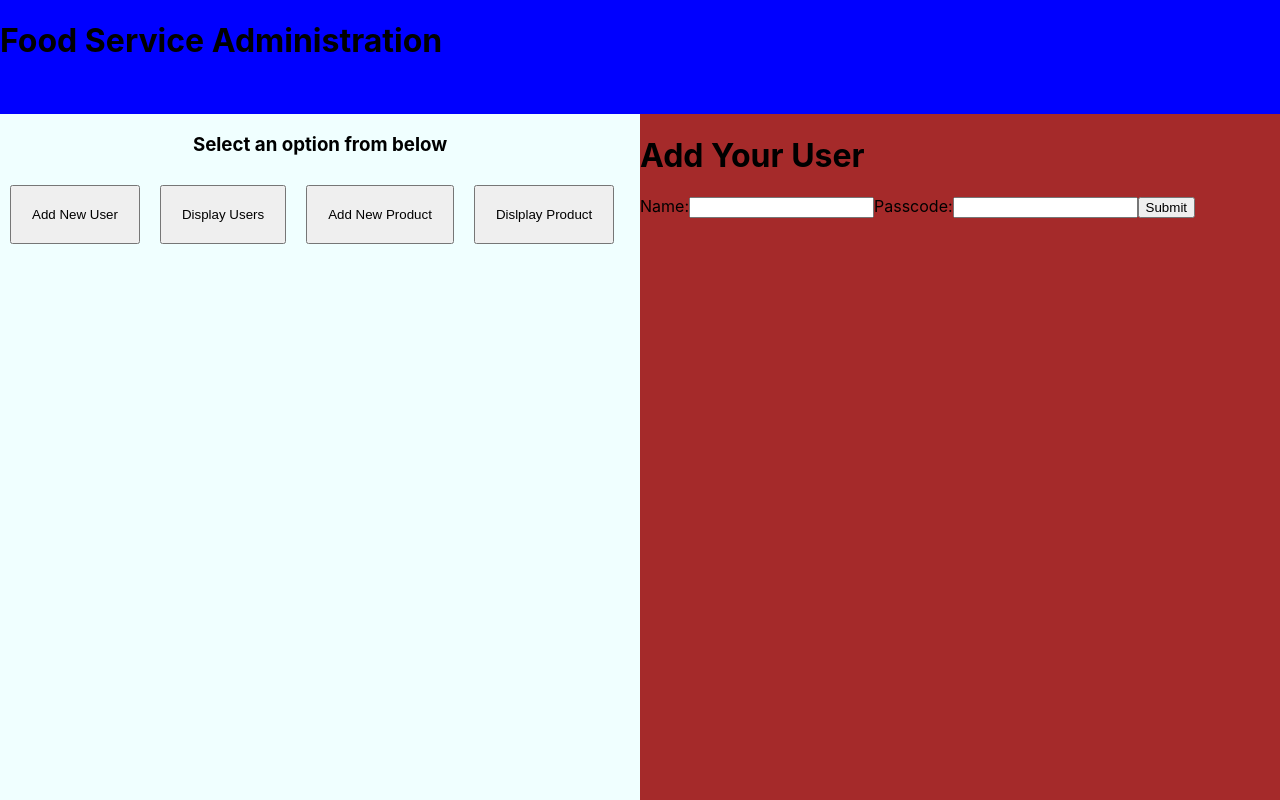
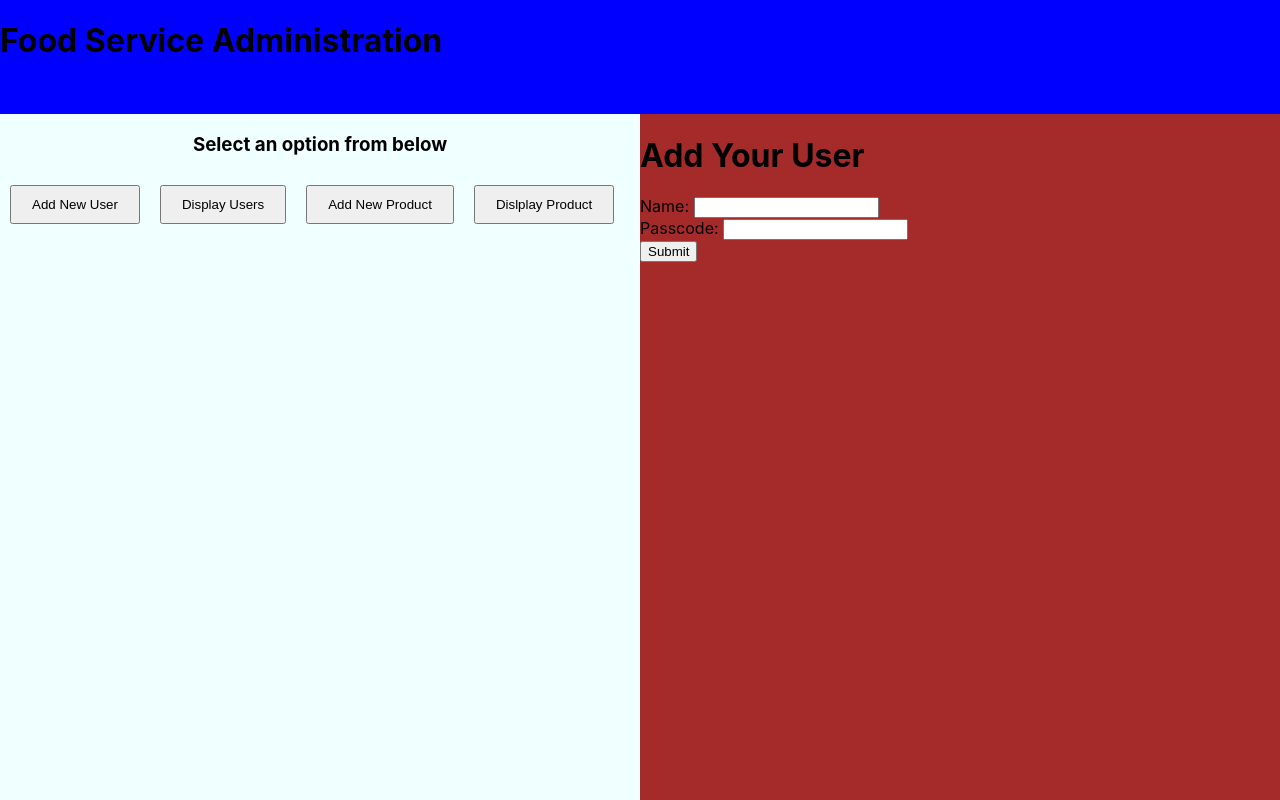
Before and after one commit to moxleydevelopment/project-4, a React (Create React App) app in the folder client/: page /admin in a window 1280 px wide. Both pictures are taken after a click on the button "Add New User". Built offline with nearby package versions, Linux system fonts and the light colour scheme.

Commit message:
added userlist component

```diff
--- a/client/src/App.css
+++ b/client/src/App.css
@@ -6,7 +6,7 @@
 /* Button Class Styling */
 
 .btn {
-  padding: 20px;
+  padding: 10px 20px;
   margin: 10px;
 }
 
@@ -81,3 +81,14 @@
   grid-row: 2/ span 6;
   background-color: brown;
 }
+
+
+/* Add User Form Styling */
+
+.new-user{
+
+}
+
+.new-user span{
+  display: block;
+}
--- a/client/src/components/Admin.js
+++ b/client/src/components/Admin.js
@@ -1,5 +1,6 @@
 import React, { Component } from 'react';
 import NewUserForm from './NewUserForm'
+import UserList from './UserList'
 
 class Admin extends Component {
 
@@ -16,6 +17,14 @@ class Admin extends Component {
             this.setState({ displayNewUserForm: true })
         }
     }
+
+    displayUsers = () => {
+        if (this.displayUsersList) {
+            this.setState({ displayUsersList: false })
+        } else {
+            this.setState({ displayUsersList: true })
+        }
+    }
     render() {
         return (
             <div className='pos-container'>
@@ -25,7 +34,7 @@ class Admin extends Component {
                 <div className='admin-options'>
                     <h3>Select an option from below</h3>
                     <button className='btn' onClick={this.addNewUser}>Add New User</button>
-                    <button className='btn'>Display Users</button>
+                    <button className='btn' onClick={this.displayUsers}>Display Users</button>
                     <button className='btn'>Add New Product</button>
                     <button className='btn'>Dislplay Product</button>
 
@@ -33,7 +42,9 @@ class Admin extends Component {
                 </div>
                 <div className='admin-view'>
                     {this.state.displayNewUserForm ?
-                        <NewUserForm /> :
+                        <NewUserForm  displayNewUserForm={this.state.displayNewUserForm}/>
+                        :this.state.displayUsersList
+                        ?<UserList/>:
                         <h1>Content Here</h1>}
 
                 </div>
--- a/client/src/components/NewUserForm.js
+++ b/client/src/components/NewUserForm.js
@@ -1,27 +1,38 @@
 import React, { Component } from 'react';
+import axios from 'axios'
 
 class NewUserForm extends Component {
     state = {
         newUser: {}
     }
 
+
+    addNewUser = async (event)=>{
+        event.preventDefault()
+        const res = await axios.post(`api/v1/users/`, this.state.newUser)
+        console.log(res.data)
+        this.props.displayNewUserForm = false
+
+    }
+
     handleInputChange = (event) => {
         const copiedUser = { ...this.state.newUser }
         copiedUser[event.target.name] = event.target.value
         this.setState({ newUser: copiedUser })
+
     }
 
     render() {
         return (
-            <div>
+            <div className='new-user'>
                 <h1>Add Your User</h1>
-                <form>
+                <form onSubmit={this.addNewUser}>
                     <span>
-                        <label htmlFor='name'>Name:</label>
+                        <label htmlFor='name'>Name: </label>
                         <input type='text' name='name' onChange={this.handleInputChange} value={this.state.newUser.name}></input>
                     </span>
                     <span>
-                        <label htmlFor='passcode'>Passcode:</label>
+                        <label htmlFor='passcode'>Passcode: </label>
                         <input type='number' name='passcode' onChange={this.handleInputChange} value={this.state.newUser.passcode}></input>
                     </span>
                     <input type='submit' value='Submit'></input>
--- /dev/null
+++ b/client/src/components/UserList.js
@@ -0,0 +1,35 @@
+import React, { Component } from 'react';
+import axios from 'axios'
+
+class UserList extends Component {
+
+    state ={
+        userList: []
+    }
+
+    getUsersList = async () =>{
+        const res = await axios.get(`/api/v1/users/`)
+        this.setState({userList: res.data})
+    }
+
+   componentDidMount(){
+    this.getUsersList()
+   }
+    render() {
+        return (
+            <div>
+                <h1>Availble Users</h1>
+                {
+                    this.state.userList.map(user =>{
+                        return (
+                            <p>{user.name}          {user.passcode}</p>
+                        )
+                    })
+                }
+
+            </div>
+        );
+    }
+}
+
+export default UserList;
```
